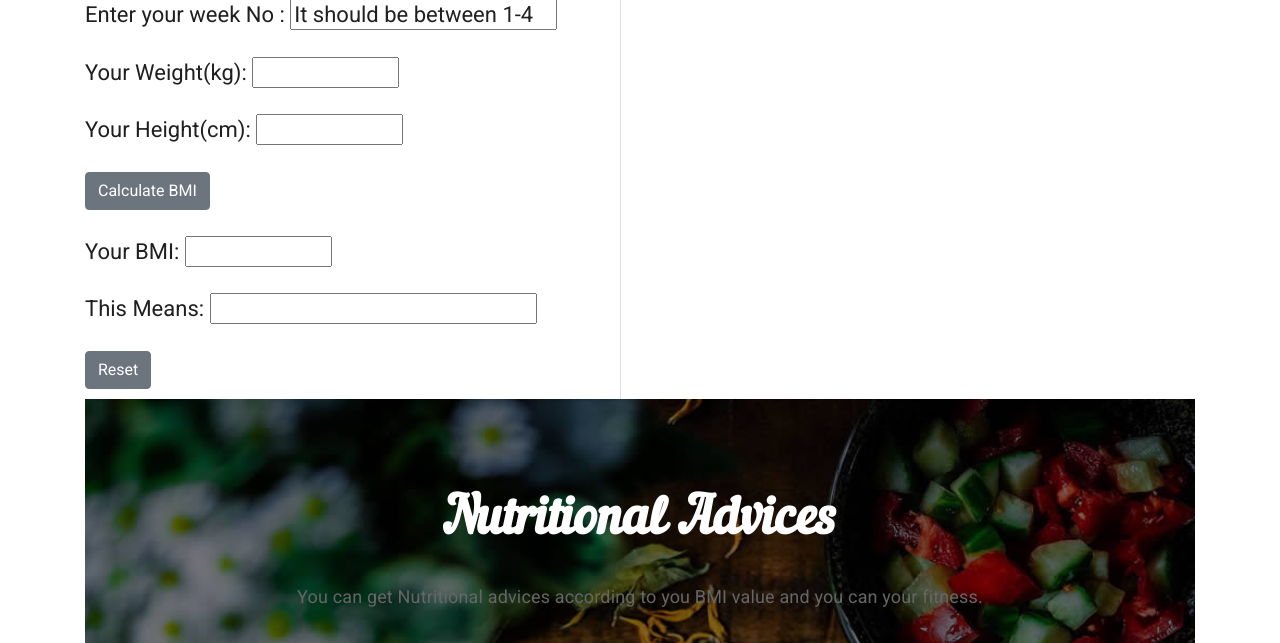
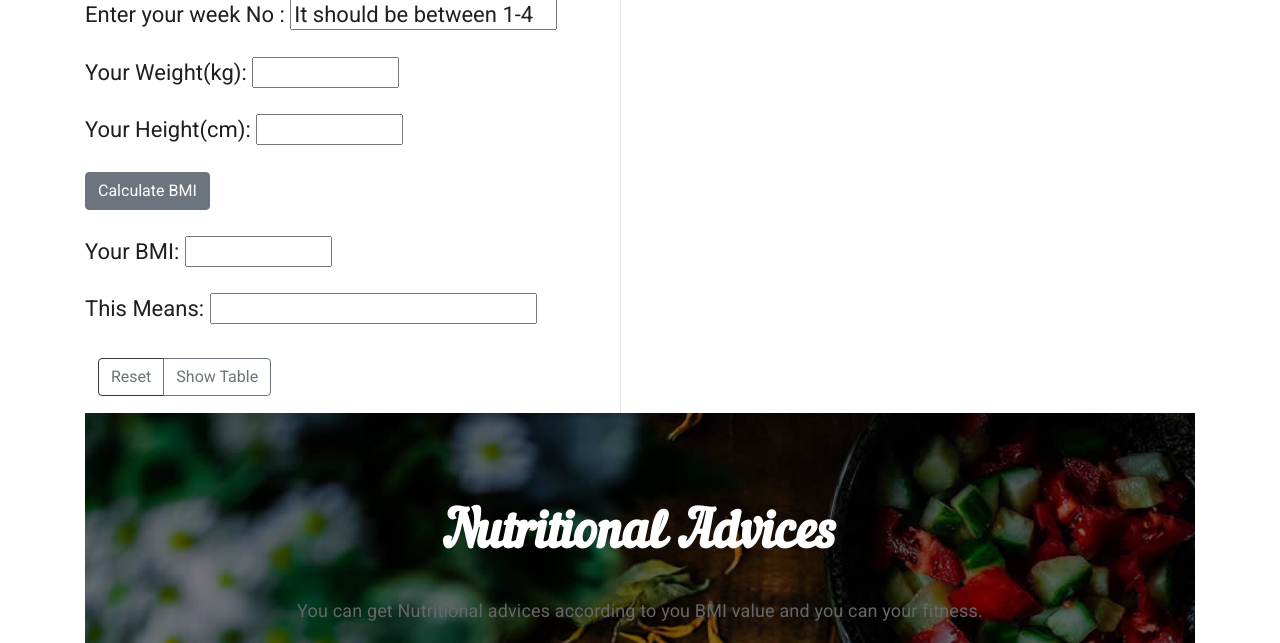
Before and after one commit to Hashininirasha/Maintain-your-fitness-due-to-COVID-19-and-stay-at-home, a PHP site: page / in a window 1280 px wide. Shown: the part 2330-2973 px from the top of the page. Run offline with PHP 8.4, Linux system fonts and the light colour scheme; a stand-in replaces the project's code that opens the database connection; some web fonts are replaced.

Commit message:
Update index.php

```diff
--- a/index.php
+++ b/index.php
@@ -361,12 +361,15 @@ People can't go out to meet his or her Doctor to get nutritional advice. Sometim
 						<input class="btn btn-md btn-secondary" type="submit" name="btnbmi" value="Calculate BMI" onClick="calculateBmi()"><br /><br>
 						Your BMI: <input type="text" name="bmi" size="10"><br /><br>
 						This Means: <input type="text" name="meaning" size="25"><br /><br>
-						<input class="btn btn-md btn-secondary" type="reset" value="Reset" /></h2>
+						 <div class="btn btn-group">
+                                                <input class="btn btn-md  border-dark btn-outline-secondary" type="reset" value="Reset" />
+                                                <input class="btn btn-md btn-outline-secondary" name="show" type="submit" value="Show Table" />
+                                                 </div></h2>
 						</form>
                    </div>
                   <div class="col-sm order-sm-last">
                    <?php
-                if (isset($_POST['btnbmi']) &&  isset($user_email) && is_null($user_email)==false) {
+                if (isset($_POST['show']) &&  isset($user_email) && is_null($user_email)==false) {
                     $sql="SELECT * from check_bmi";
                     $stmt=$pdo ->prepare($sql);
                     $stmt->execute();
```
